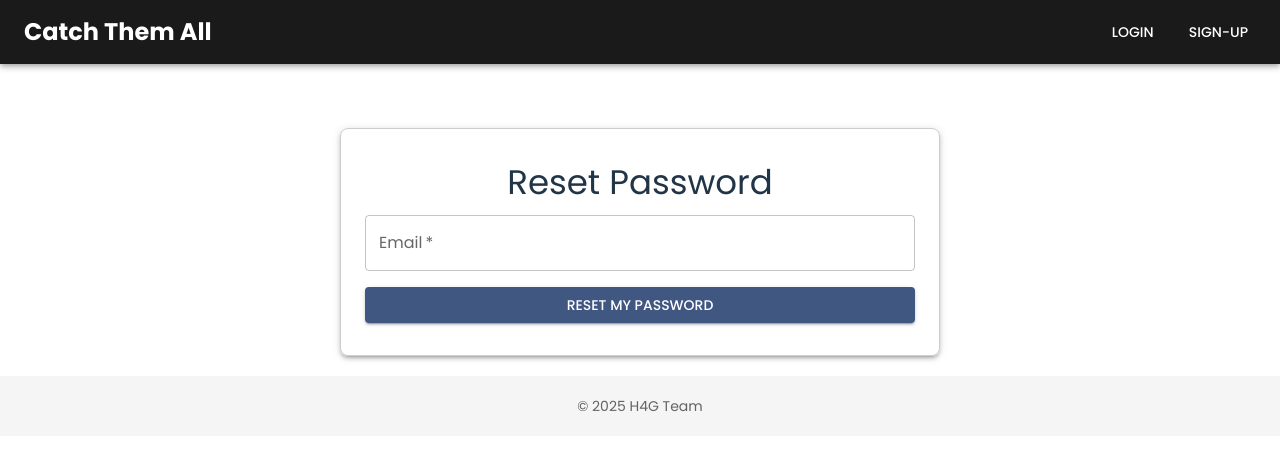
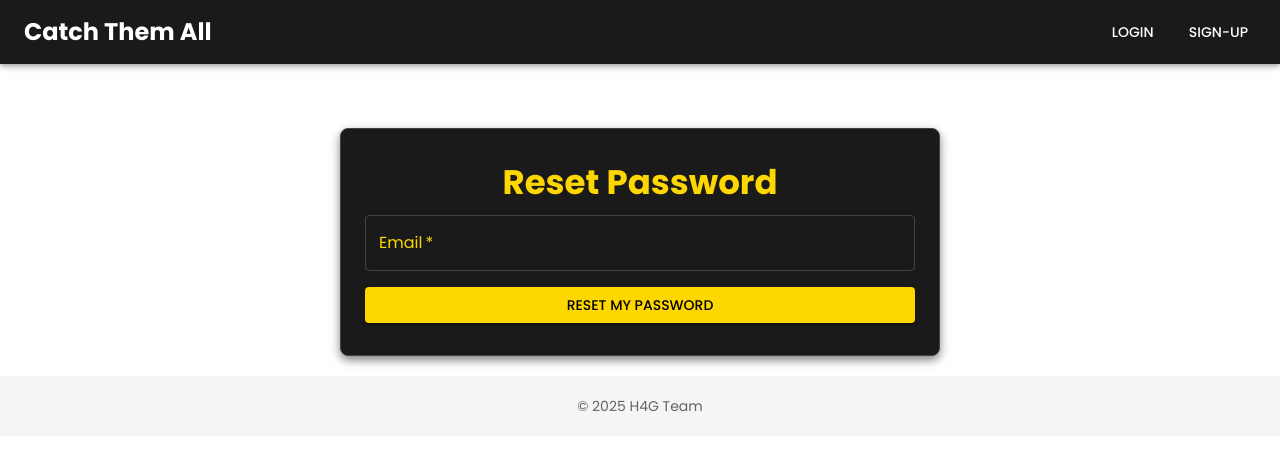
Before and after one commit to itsnotsherm/h4g-2024, a React (Vite) app in the folder frontend/: page /reset-password in a window 1280 px wide. Shown: the top 450 px of the page. Built offline with nearby package versions, Linux system fonts and the light colour scheme.

Commit message:
Fixed reset password

```diff
--- a/frontend/src/components/ResetPassword.tsx
+++ b/frontend/src/components/ResetPassword.tsx
@@ -5,23 +5,54 @@ const ResetPassword: React.FC = () => {
   const [email, setEmail] = useState("");
   const [message, setMessage] = useState({ type: "", text: "" });
 
-  const handleSubmit = async (e: React.FormEvent) => {
+  const handleSubmit = (e: React.FormEvent) => {
     e.preventDefault();
 
-    if (email === "timmy@gmail.com") {
-        setMessage({ type: "success", text: "Your password has been reset. The link to recover your account has been sent to your email. This link is only valid for 24 hours."})
+    // Retrieve users from localStorage
+    const storedUsers = JSON.parse(localStorage.getItem("users") || "[]");
+
+    // Check if the email exists
+    const user = storedUsers.find((user: { email: string }) => user.email === email);
+
+    if (user) {
+      // Simulate sending a password reset email
+      const resetToken = Math.random().toString(36).substr(2); // Generate a mock token
+      localStorage.setItem("resetToken", JSON.stringify({ email, token: resetToken })); // Store token for simulation
+      setMessage({
+        type: "success",
+        text: "Your password has been reset. The link to recover your account has been sent to your email. This link is only valid for 24 hours.",
+      });
     } else {
-        setMessage({ type: "error", text: "This email is not registered." });
+      setMessage({ type: "error", text: "This email is not registered." });
     }
   };
 
   return (
-    <Container maxWidth="sm" sx={{ mt: 8, p: 4, border: "1px solid #ccc", borderRadius: 2, boxShadow: 3 }}>
-      <Typography variant="h4" align="center" gutterBottom>
+    <Container
+      maxWidth="sm"
+      sx={{
+        mt: 8,
+        p: 4,
+        border: "1px solid #444",
+        borderRadius: 2,
+        boxShadow: "0px 4px 10px rgba(0, 0, 0, 0.5)",
+        backgroundColor: "#1a1a1a",
+        color: "white",
+      }}
+    >
+      <Typography
+        variant="h4"
+        align="center"
+        gutterBottom
+        sx={{ color: "#FFD700", fontWeight: "bold" }}
+      >
         Reset Password
       </Typography>
       {message.text && (
-        <Alert severity={message.type === "success" ? "success" : "error"} sx={{ mb: 2 }}>
+        <Alert
+          severity={message.type === "success" ? "success" : "error"}
+          sx={{ mb: 2 }}
+        >
           {message.text}
         </Alert>
       )}
@@ -33,9 +64,29 @@ const ResetPassword: React.FC = () => {
           required
           value={email}
           onChange={(e) => setEmail(e.target.value)}
-          sx={{ mb: 2, input: { color: "black" }}}
+          sx={{
+            mb: 2,
+            input: { color: "white" },
+            label: { color: "#FFD700" },
+            "& .MuiOutlinedInput-root": {
+              "& fieldset": { borderColor: "#444" },
+              "&:hover fieldset": { borderColor: "#FFD700" },
+              "&.Mui-focused fieldset": { borderColor: "#FFD700" },
+            },
+          }}
         />
-        <Button type="submit" variant="contained" color="primary" fullWidth>
+        <Button
+          type="submit"
+          variant="contained"
+          fullWidth
+          sx={{
+            backgroundColor: "#FFD700",
+            color: "black",
+            "&:hover": {
+              backgroundColor: "#90a6d6",
+            },
+          }}
+        >
           Reset my password
         </Button>
       </Box>
```
